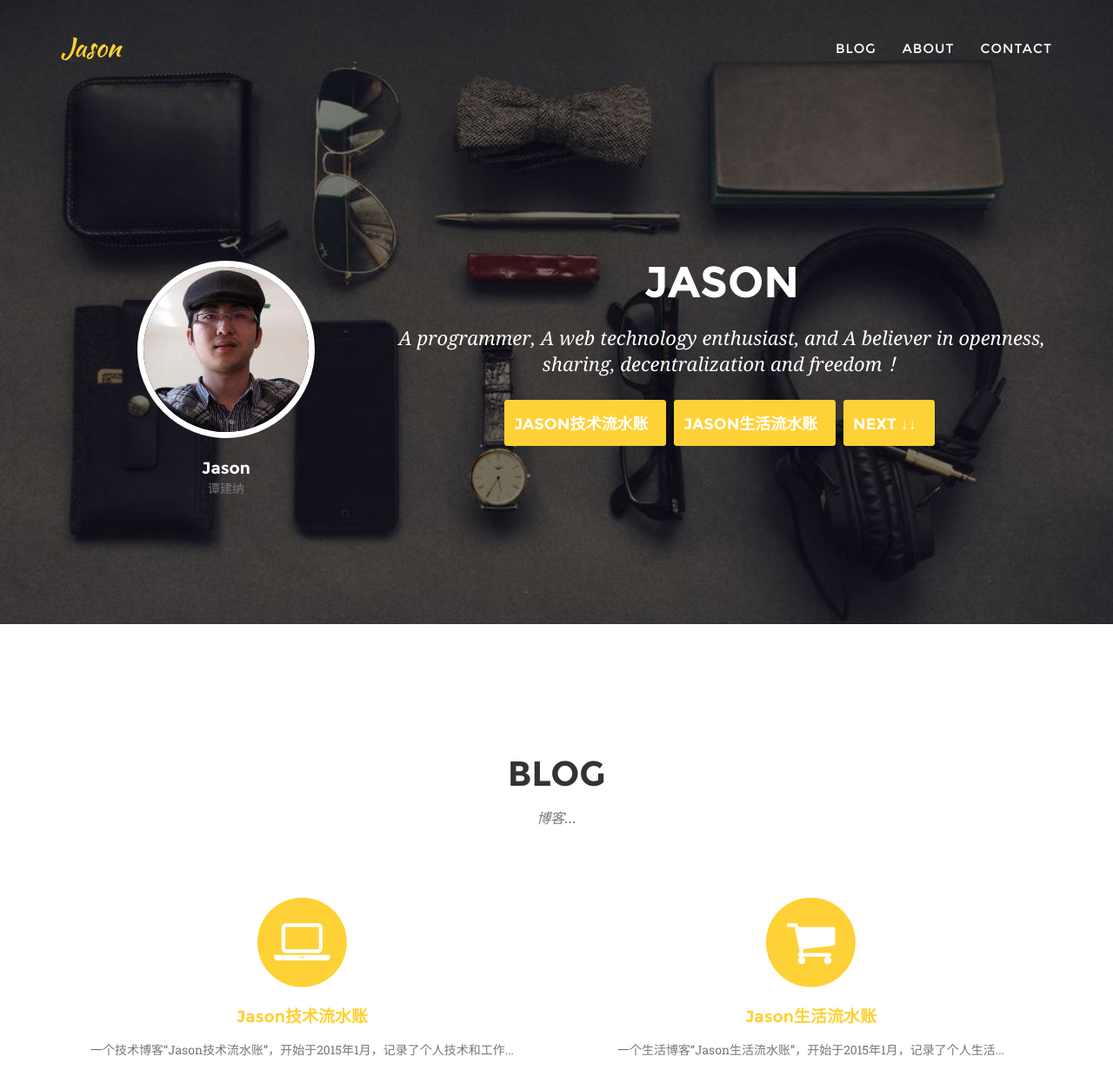
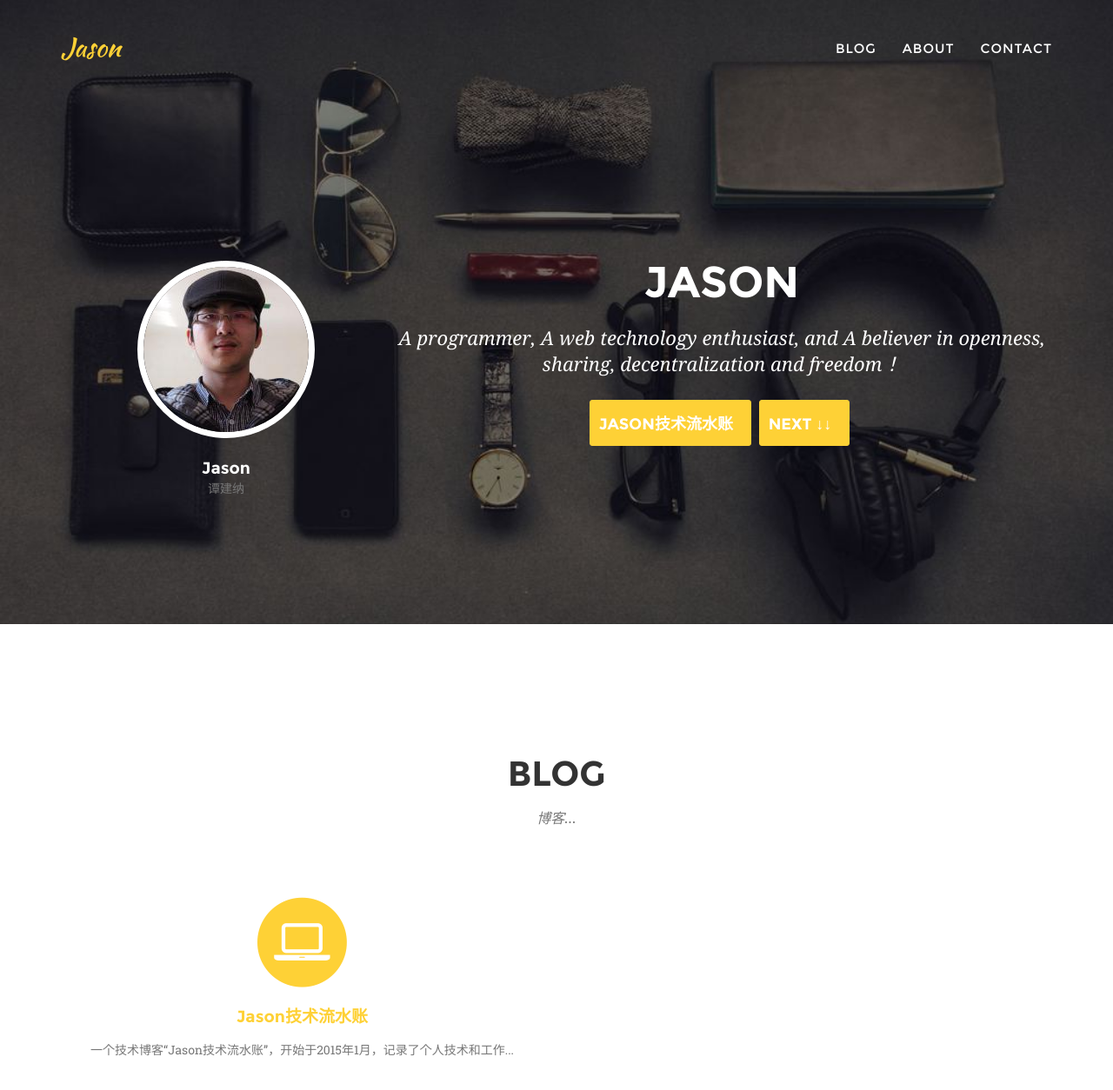
Before and after one commit to jasonsoso/jasonsoso.github.io, a Jekyll site: the page built from index.html, in a window 1280 px wide and 1400 px high. Shown: the top 1254 px of the window at 87% size. Built offline with Jekyll 4.4.1, drawn with Linux system fonts in a browser that asks for light colours; comment, search, counter and statistics services are not loaded.

Commit message:
delete ...

```diff
--- a/_includes/blog.html
+++ b/_includes/blog.html
@@ -19,7 +19,7 @@
                     <h4 class="service-heading"><a target="_blank" href="{{ "/tech/" | prepend: site.baseurl }}">Jason技术流水账</a></h4>
                     <p class="text-muted">一个技术博客“Jason技术流水账”，开始于2015年1月，记录了个人技术和工作...</p>
                 </div>
-
+                <!--
                 <div class="col-md-6">
                     <span class="fa-stack fa-4x">
                        <a target="_blank"  href="{{ "/life/" | prepend: site.baseurl }}">
@@ -31,7 +31,7 @@
                      <p class="text-muted">一个生活博客“Jason生活流水账”，开始于2015年1月，记录了个人生活...</p>
 
                 </div>
-
+                -->
 
             </div>
         </div>
--- a/_includes/header.html
+++ b/_includes/header.html
@@ -49,7 +49,8 @@
                 <div class="intro-heading">Jason</div>
                 <div class="intro-lead-in">A programmer, A web technology enthusiast, and A believer in openness, sharing, decentralization and freedom！</div>
                 <a target="_blank" href="{{ "/tech/" | prepend: site.baseurl }}" class="page-scroll btn btn-xl">Jason技术流水账</a>
-                <a target="_blank" href="{{ "/life/" | prepend: site.baseurl }}" class="page-scroll btn btn-xl">Jason生活流水账</a>
+                <!--
+                <a target="_blank" href="{{ "/life/" | prepend: site.baseurl }}" class="page-scroll btn btn-xl">Jason生活流水账</a>-->
                 <a href="#blog" class="page-scroll btn btn-xl">Next ↓↓</a>
             </div>
         </div>
```
